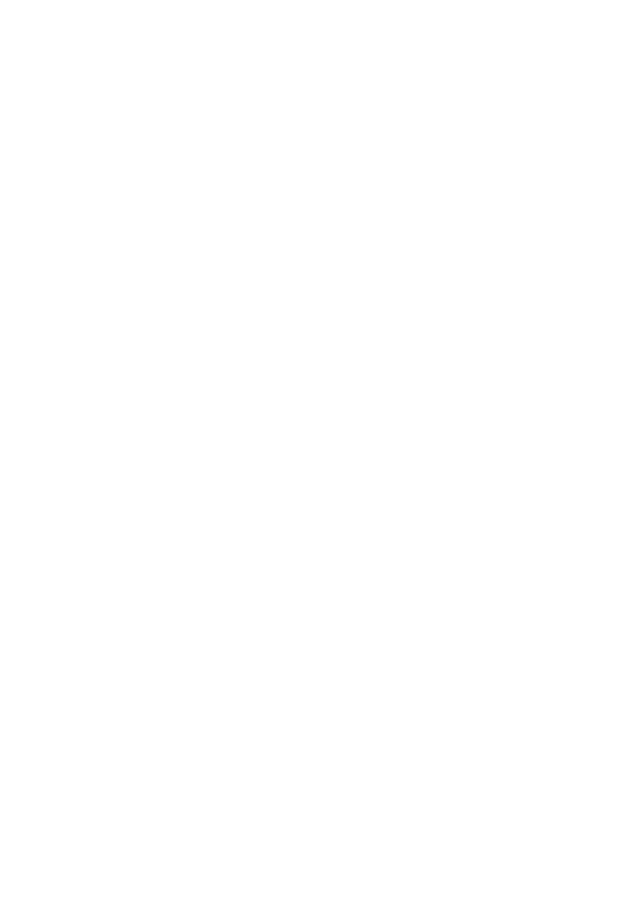
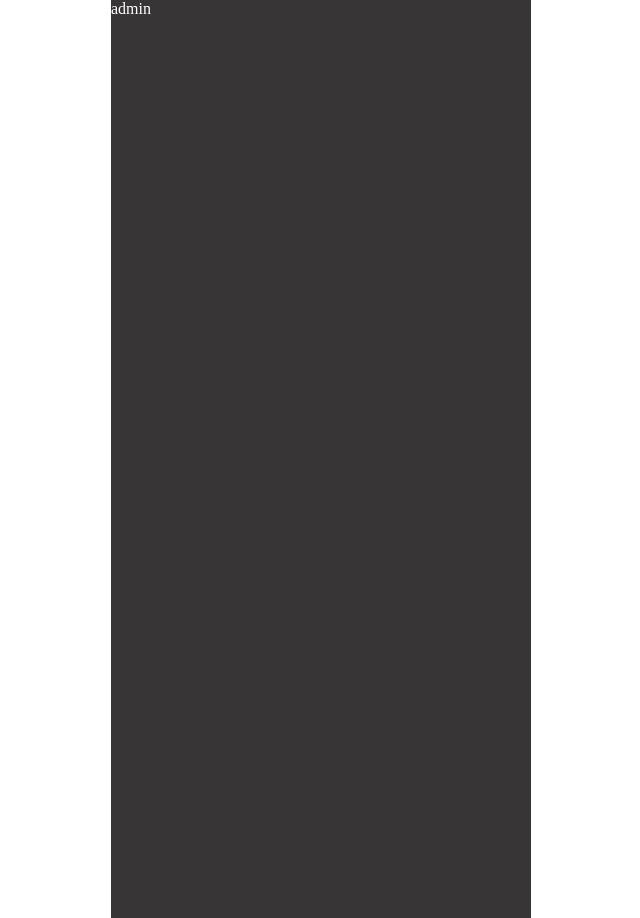
Before and after one commit to pirss93d/brob, a plain HTML site: page order.html in a window 1280 px wide. Shown: the whole page, without its empty margins (319-959 px from the left). Before the commit the page ends 800 px from the top, so only its background shows below. Drawn offline with Linux system fonts and the light colour scheme.

Commit message:
first commi1t

```diff
--- a/css/style.css
+++ b/css/style.css
@@ -435,3 +435,13 @@ template {
 #main_btn:hover{
     opacity: 0.5;
 }
+
+
+/*ORDER ORDER ORDER block*/
+.order{
+    color:#ffffff;
+    margin: 0 auto;
+    width: 420px;
+    height: 918px;
+    background-color: #373535;
+}
--- a/order.html
+++ b/order.html
@@ -7,6 +7,8 @@
     <title>Order</title>
 </head>
 <body>
-
+    <main class="order">
+        <div class="order_profile">admin</div>
+    </main>
 </body>
 </html>
```
